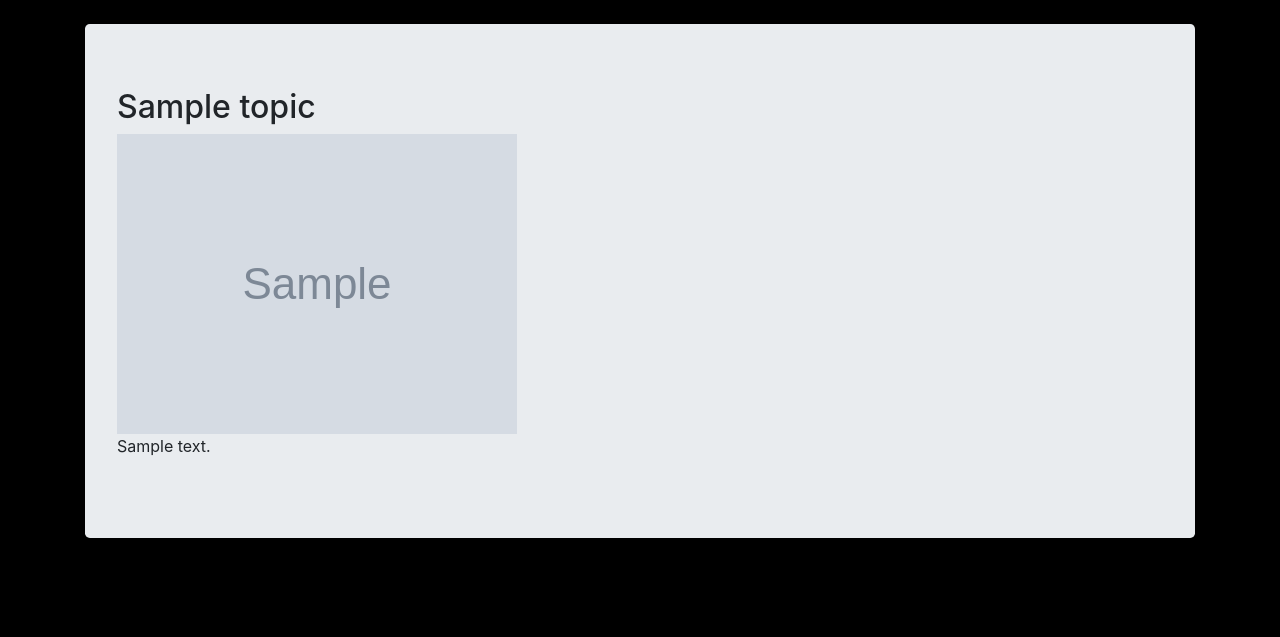
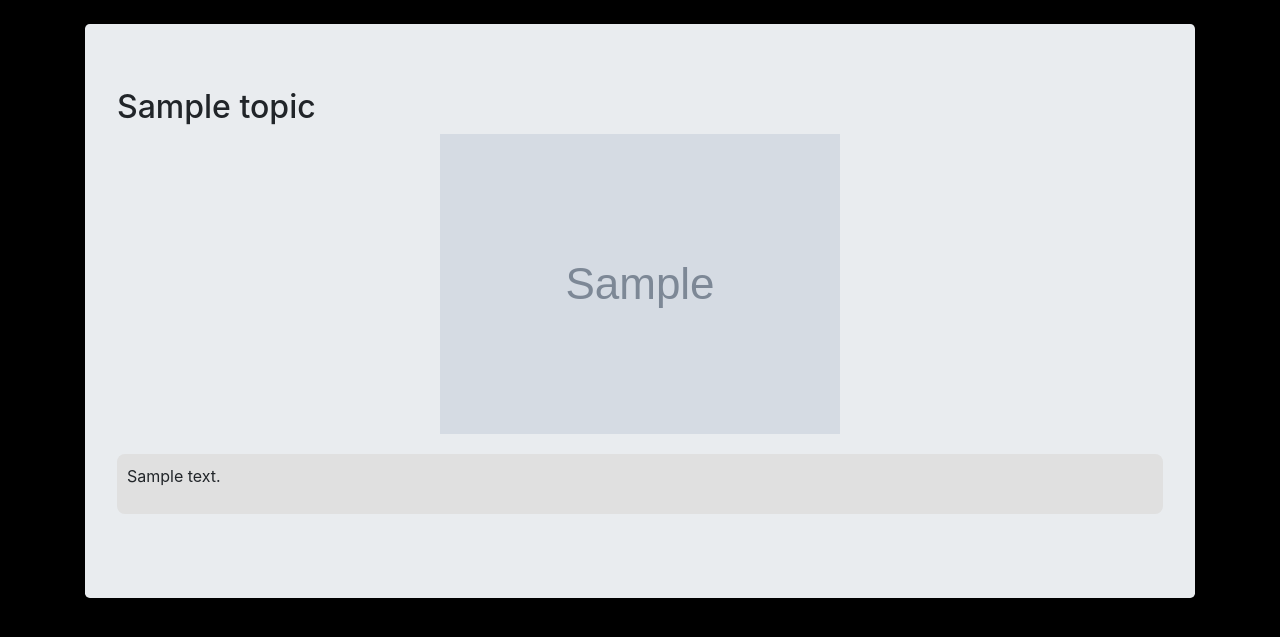
Before and after one commit to NivRemy/PHP_MVC, a PHP site: page / in a window 1280 px wide. Shown: the part 56-693 px from the top of the page. Run offline with PHP 8.4, Linux system fonts and the light colour scheme; tables that the repository leaves empty or names only in its code hold one stand-in row (values such as "Sample post"); grey boxes marked "Sample" are stand-in pictures; a stand-in replaces the project's code that opens the database connection.

```diff
--- a/css/style.css
+++ b/css/style.css
@@ -1,3 +1,18 @@
 body{
 	background-color: black;
 }
+
+.img-container{
+	text-align: center;
+}
+
+.topic-img{
+	max-height: 400px;
+}
+.topic-content{
+	margin-top: 20px;
+	background-color: #e0e0e0;
+	padding: 10px;
+	margin-bottom: 20px;
+	border-radius: 8px;
+}
--- a/model/frontendModel.php
+++ b/model/frontendModel.php
@@ -9,3 +9,17 @@ function getTravels(){
 
 	return $response->fetchAll(PDO::FETCH_ASSOC);
 }
+
+function getTravel($id){
+	$db = connect();
+
+	$sql = 'SELECT * FROM topics WHERE id = :id';
+
+	$request = $db->prepare($sql);
+
+	$request->execute([
+		':id' => htmlentities(strip_tags($id))
+	]);
+
+	return $request->fetch(PDO::FETCH_ASSOC);
+}
--- a/view/displayTravels.php
+++ b/view/displayTravels.php
@@ -2,7 +2,7 @@
 ob_start();
 
 if(!is_null($message)){
-	echo '<p>' . $message . '</p>';
+	echo '<div class="container"><div class = "alert alert-success" role="alert" >' . $message . '</div></div>';
 }
 foreach($travels as $travel){
 	?>
@@ -12,14 +12,14 @@ foreach($travels as $travel){
 				<?= utf8_encode($travel['title']);?>
 			</h2>
 		<?php if(!empty($travel['img'])){
-			echo '<img src="img/' . $travel['img'] . '">';
+			echo '<div class="img-container"><img class="img-fluid topic-img" src="img/' . $travel['img'] . '"></div>';
 		}
 		?>
-			<p><?= utf8_encode($travel['content']); ?></p>
+			<div class="topic-content"><p><?= utf8_encode($travel['content']); ?></p></div>
 			<?php
 			if(isset($_SESSION['mail'])){
 				?>
-				<a href=<?= '"index.php?delete=' . $travel['id'] . '"'; ?>><button class="btn btn-danger">Supprimer</button></a>
+				<a class="d-flex justify-content-end" href=<?= '"index.php?delete=' . $travel['id'] . '"'; ?>><button class="btn btn-danger">Supprimer</button></a>
 				<?php
 			}
 			?>
```
Also changed, not shown: controller/backendController.php (+8 -2 lines), img/logo.png, img/perfect-beach-sand-and-rocky-coast_925x.jpg (added), img/private-beach-resort-by-rocky-shores_925x.jpg (added).
